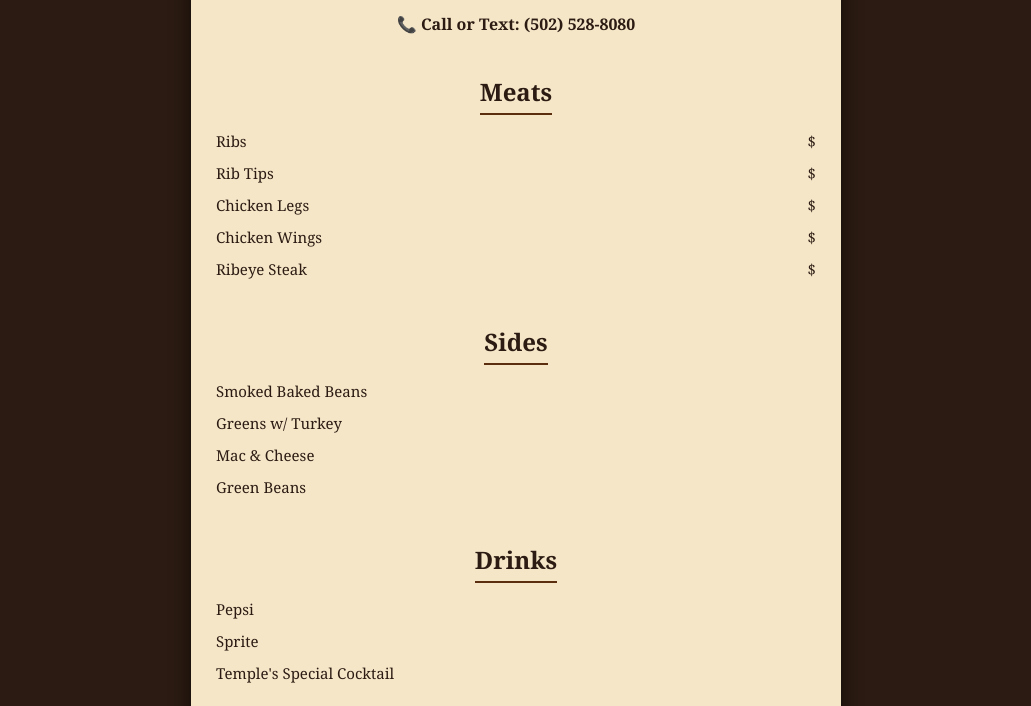
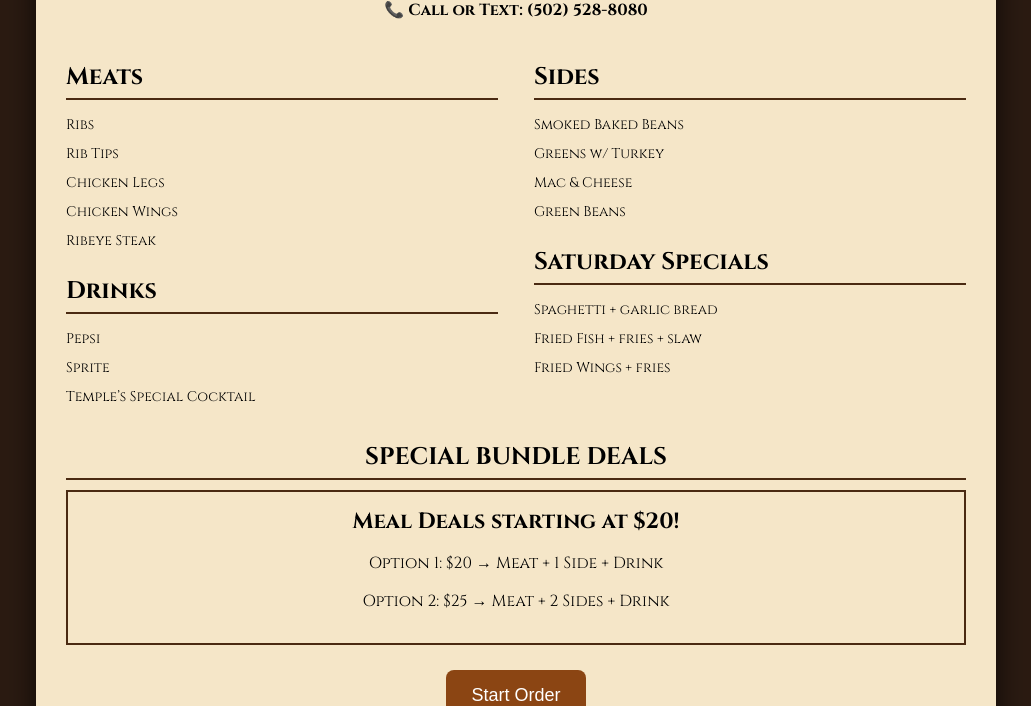
Before and after one commit to brianh18775-creator/temples-grace-page, a plain HTML site: page index.html in a window 1280 px wide. Shown: the part 153-859 px from the top of the page, without its empty margins (124-1155 px from the left). Drawn offline with Linux system fonts and the light colour scheme.

Commit message:
flyer style design upgrade

```diff
--- a/index.html
+++ b/index.html
@@ -4,46 +4,60 @@
   <meta charset="UTF-8">
   <title>Temple's Grace Catering</title>
 
+  <!-- Google Fonts -->
+  <link href="https://fonts.googleapis.com/css2?family=Great+Vibes&family=Cinzel:wght@400;700&display=swap" rel="stylesheet">
+
   <style>
     body {
-      font-family: 'Georgia', serif;
+      margin: 0;
+      font-family: 'Cinzel', serif;
       background: #2b1b12;
-      color: #2b1b12;
-      text-align: center;
+      display: flex;
+      justify-content: center;
       padding: 20px;
     }
 
-    .container {
-      max-width: 600px;
-      margin: auto;
+    .flyer {
       background: #f5e6c8;
-      padding: 25px;
+      max-width: 900px;
+      width: 100%;
+      padding: 30px;
       border-radius: 12px;
-      box-shadow: 0 0 20px rgba(0,0,0,0.6);
+      box-shadow: 0 0 30px rgba(0,0,0,0.7);
     }
 
     h1 {
-      color: #5a2e0f;
-      margin-bottom: 5px;
+      font-family: 'Great Vibes', cursive;
+      font-size: 42px;
+      text-align: center;
+      margin: 0;
+      color: #4a2a12;
     }
 
-    .subtitle {
+    .location {
+      text-align: center;
       font-size: 14px;
       margin-bottom: 10px;
     }
 
     .phone {
+      text-align: center;
       font-weight: bold;
       margin-bottom: 20px;
     }
 
-    .section {
-      margin-top: 20px;
+    .columns {
+      display: flex;
+      justify-content: space-between;
+      flex-wrap: wrap;
     }
 
-    .section h2 {
-      border-bottom: 2px solid #5a2e0f;
-      display: inline-block;
+    .col {
+      width: 48%;
+    }
+
+    h2 {
+      border-bottom: 2px solid #4a2a12;
       padding-bottom: 5px;
       margin-bottom: 10px;
     }
@@ -51,12 +65,29 @@
     .item {
       display: flex;
       justify-content: space-between;
-      padding: 6px 0;
-      font-size: 15px;
+      padding: 5px 0;
+      font-size: 14px;
+    }
+
+    .specials {
+      margin-top: 30px;
+      text-align: center;
+    }
+
+    .special-box {
+      border: 2px solid #4a2a12;
+      padding: 15px;
+      margin-top: 10px;
+    }
+
+    .special-title {
+      font-size: 22px;
+      font-weight: bold;
     }
 
     button {
-      margin-top: 25px;
+      display: block;
+      margin: 25px auto 0;
       padding: 15px 25px;
       font-size: 18px;
       background: #8b4513;
@@ -74,47 +105,55 @@
 
 <body>
 
-  <div class="container">
-    <h1>🔥 Temple's Grace 🔥</h1>
-    <p class="subtitle">📍 312 S 4th St Suite 700, Louisville, KY</p>
+  <div class="flyer">
+
+    <h1>Temple's Grace</h1>
+    <p class="location">📍 312 S 4th St Suite 700, Louisville, KY</p>
     <p class="phone">📞 Call or Text: (502) 528-8080</p>
 
-    <!-- MEATS -->
-    <div class="section">
+    <div class="columns">
+
+      <div class="col">
         <h2>Meats</h2>
-      <div class="item"><span>Ribs</span><span>$</span></div>
-      <div class="item"><span>Rib Tips</span><span>$</span></div>
-      <div class="item"><span>Chicken Legs</span><span>$</span></div>
-      <div class="item"><span>Chicken Wings</span><span>$</span></div>
-      <div class="item"><span>Ribeye Steak</span><span>$</span></div>
+        <div class="item"><span>Ribs</span></div>
+        <div class="item"><span>Rib Tips</span></div>
+        <div class="item"><span>Chicken Legs</span></div>
+        <div class="item"><span>Chicken Wings</span></div>
+        <div class="item"><span>Ribeye Steak</span></div>
+
+        <h2>Drinks</h2>
+        <div class="item"><span>Pepsi</span></div>
+        <div class="item"><span>Sprite</span></div>
+        <div class="item"><span>Temple’s Special Cocktail</span></div>
       </div>
 
-    <!-- SIDES -->
-    <div class="section">
+      <div class="col">
         <h2>Sides</h2>
         <div class="item"><span>Smoked Baked Beans</span></div>
         <div class="item"><span>Greens w/ Turkey</span></div>
         <div class="item"><span>Mac & Cheese</span></div>
         <div class="item"><span>Green Beans</span></div>
-    </div>
 
-    <!-- DRINKS -->
-    <div class="section">
-      <h2>Drinks</h2>
-      <div class="item"><span>Pepsi</span></div>
-      <div class="item"><span>Sprite</span></div>
-      <div class="item"><span>Temple's Special Cocktail</span></div>
-    </div>
-
-    <!-- SPECIALS -->
-    <div class="section">
         <h2>Saturday Specials</h2>
-      <div class="item"><span>Spaghetti w/ garlic bread</span></div>
+        <div class="item"><span>Spaghetti + garlic bread</span></div>
         <div class="item"><span>Fried Fish + fries + slaw</span></div>
         <div class="item"><span>Fried Wings + fries</span></div>
       </div>
 
+    </div>
+
+    <div class="specials">
+      <h2>SPECIAL BUNDLE DEALS</h2>
+
+      <div class="special-box">
+        <div class="special-title">Meal Deals starting at $20!</div>
+        <p>Option 1: $20 → Meat + 1 Side + Drink</p>
+        <p>Option 2: $25 → Meat + 2 Sides + Drink</p>
+      </div>
+    </div>
+
     <button onclick="orderNow()">Start Order</button>
+
   </div>
 
   <script>
```
Lines whose indentation alone changed are shown as unchanged.
